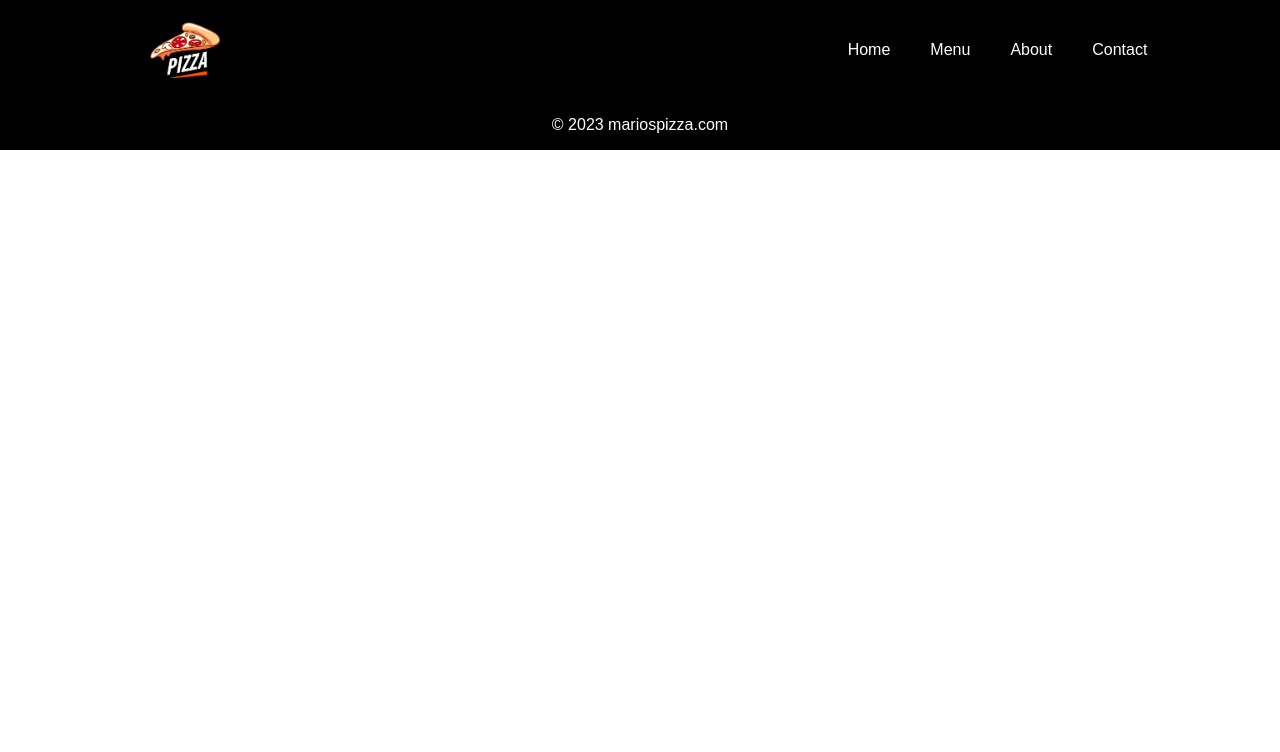
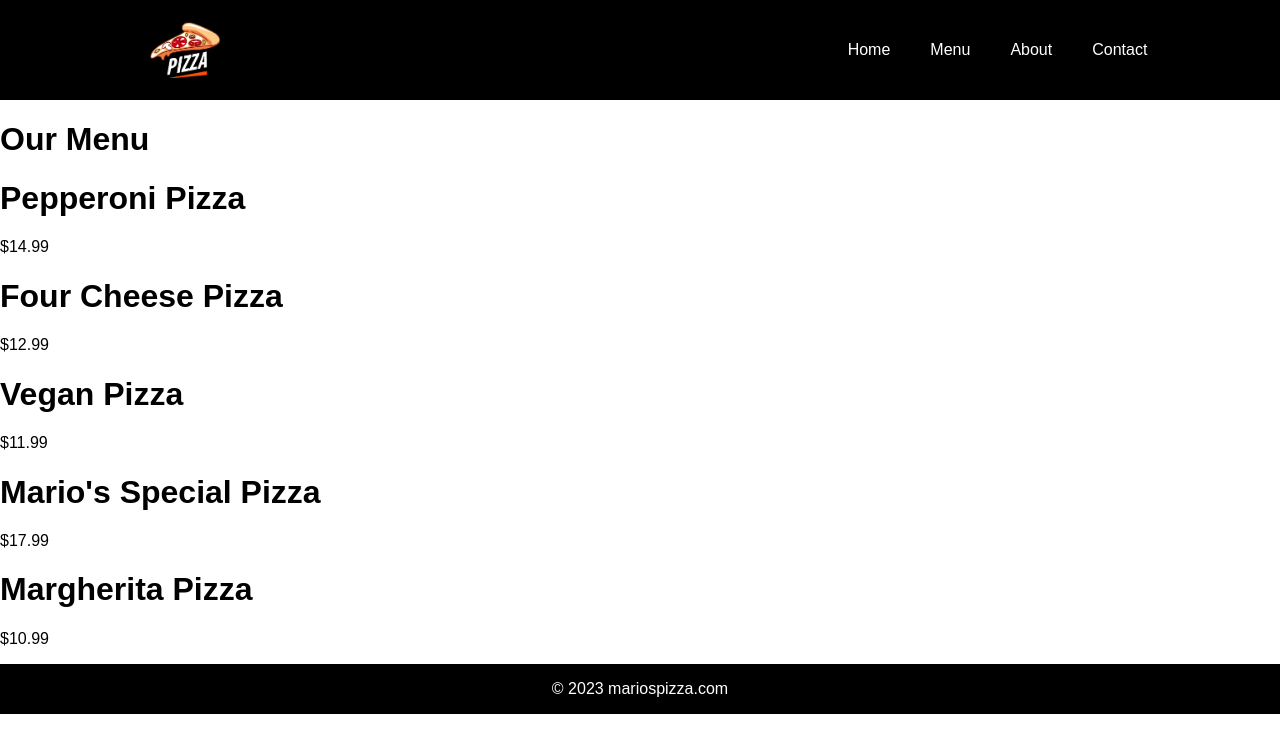
Before and after one commit to MarioAngelov2/Pizza-App, a React (Create React App) app in the folder app/: page /menu in a window 1280 px wide. Shown: the top 752 px of the page. Built offline with nearby package versions, Linux system fonts and the light colour scheme.

Commit message:
Add menu items and menu page

```diff
--- a/app/src/App.css
+++ b/app/src/App.css
@@ -4,7 +4,7 @@
   display: flex;
   flex-direction: column;
   font-family: sans-serif;
-  text-align: center;
+  /* text-align: center; */
 }
 
 body {
--- a/app/src/App.js
+++ b/app/src/App.js
@@ -2,8 +2,8 @@ import "./App.css";
 import Navbar from "./components/Navbar";
 import Home from "./pages/Home";
 import Footer from "./components/Footer";
+import Menu from "./pages/Menu";
 import { Route, Routes } from "react-router-dom";
-import TwitterIcon from "@material-ui/icons/Twitter";
 
 function App() {
   return (
@@ -11,6 +11,7 @@ function App() {
       <Navbar />
       <Routes>
         <Route path="/" exact element={<Home />} />
+        <Route path="/menu" exact element={<Menu />} />
       </Routes>
       <Footer />
     </div>
--- a/app/src/Styles/Footer.css
+++ b/app/src/Styles/Footer.css
@@ -6,4 +6,5 @@
   justify-content: center;
   align-items: center;
   flex-direction: row;
+  text-align: center;
 }
--- /dev/null
+++ b/app/src/components/MenuItem.js
@@ -0,0 +1,13 @@
+import React from "react";
+
+function MenuItem({ image, name, price }) {
+  return (
+    <div className="menuItem">
+      <div style={{ backgroundImage: `url(${image})` }}></div>
+      <h1> {name} </h1>
+      <p> ${price} </p>
+    </div>
+  );
+}
+
+export default MenuItem;
--- a/app/src/pages/Menu.js
+++ b/app/src/pages/Menu.js
@@ -0,0 +1,25 @@
+import React from "react";
+import { MenuList } from "../helpers/MenuList";
+import MenuItem from "../components/MenuItem";
+
+function Menu() {
+  return (
+    <div className="menu">
+      <h1 className="menuTitle">Our Menu</h1>
+      <div className="menuList">
+        {MenuList.map((menuItem, key) => {
+          return (
+            <MenuItem
+              key={key}
+              image={menuItem.image}
+              name={menuItem.name}
+              price={menuItem.price}
+            />
+          );
+        })}
+      </div>
+    </div>
+  );
+}
+
+export default Menu;
```
